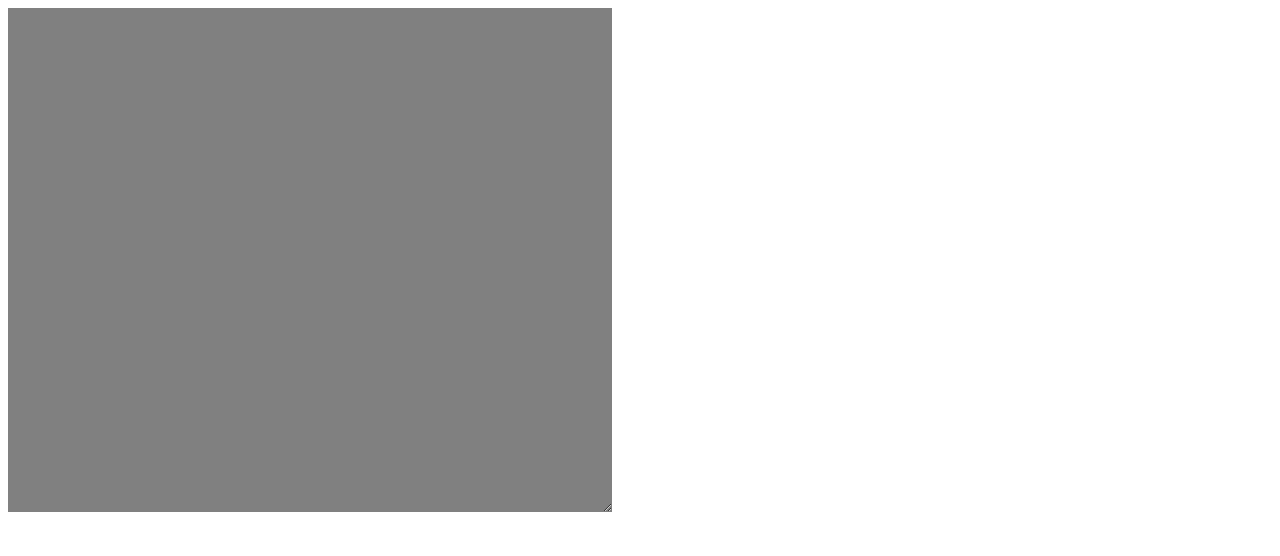
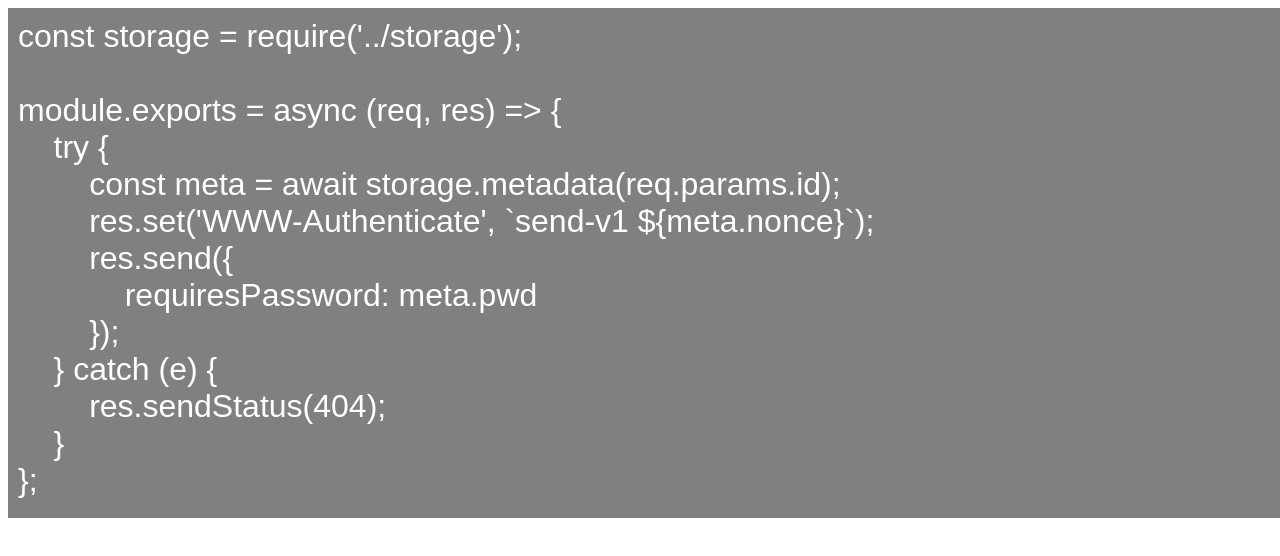
Before and after one commit to jsonpoindexter/programmer-typer, a Vue app: page / in a window 1280 px wide. Shown: the top 556 px of the page. Built offline with nearby package versions, Linux system fonts and the light colour scheme.

Commit message:
Resize text box. Add styling. Use static code snippet

```diff
--- a/src/components/TextBox.vue
+++ b/src/components/TextBox.vue
@@ -1,22 +1,46 @@
 <template>
-  <textarea class='text-input'></textarea>
+  <textarea class='text-input' v-model="text"></textarea>
 </template>
 
 <script>
+// TODO: Put code files in static folder structure and import as string
+const snippet = 'const storage = require(\'../storage\');\n' +
+        '\n' +
+        'module.exports = async (req, res) => {\n' +
+        '    try {\n' +
+        '        const meta = await storage.metadata(req.params.id);\n' +
+        '        res.set(\'WWW-Authenticate\', `send-v1 ${meta.nonce}`);\n' +
+        '        res.send({\n' +
+        '            requiresPassword: meta.pwd\n' +
+        '        });\n' +
+        '    } catch (e) {\n' +
+        '        res.sendStatus(404);\n' +
+        '    }\n' +
+        '};\n'
+
 export default {
   name: 'TextBox',
   props: {
     msg: String
+  },
+  data() {
+    return {
+      text: snippet
+
+    }
   }
 }
 </script>
 
 <style scoped>
-
   .text-input {
     height: 500px;
-    width: 600px;
+    width: 100%;
     background: grey;
+    color: white;
     border: none;
+    padding: 10px 10px 0;
+    font-family: droid,sans-serif;
+    font-size: 32px;
   }
 </style>
```
Also changed, not shown: src/assets/snippets/nodejs/exists.js (added).
